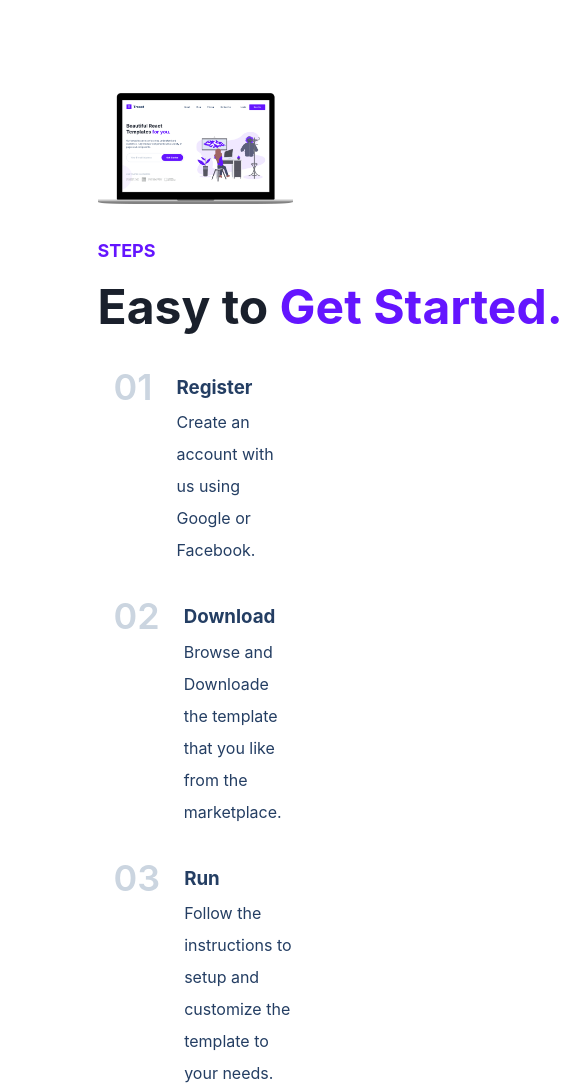
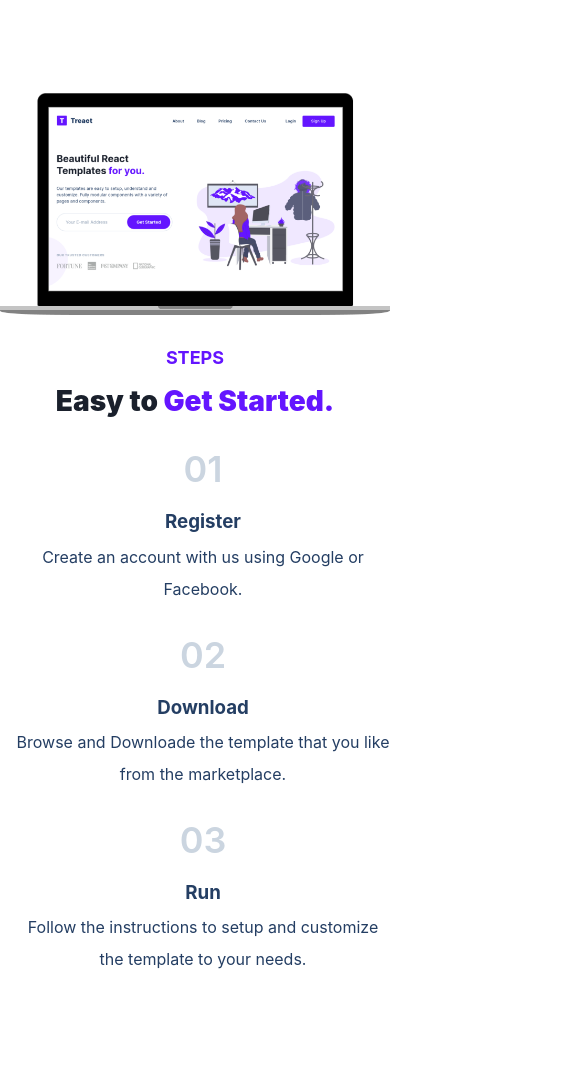
Before and after one commit to BenFeder/Treact-Project-HTML-CSS, a plain HTML site: page index.html in a window 390 px wide. Shown: the part 3575-4667 px from the top of the page, 563 px wide, since content can reach past the window. After the commit the page ends 4598 px from the top, so only its background shows below. Drawn offline with Linux system fonts and the light colour scheme.

Commit message:
Added mobile responsiveness to 'Get started/steps section

```diff
--- a/styles.css
+++ b/styles.css
@@ -522,4 +522,44 @@ h2 {
   .quality__row p {
     font-size: 16px;
   }
+
+  /* STEPS SECTION */
+
+  .get-started__row {
+    flex-direction: column;
+    align-items: center;
+    text-align: center;
+  }
+
+  .get-started__img {
+    width: 100%;
+    display: flex;
+    justify-content: center;
+  }
+
+  .steps__super--wrapper {
+    width: 100%;
+    align-items: center;
+  }
+
+  .steps__super--wrapper h6 {
+    text-align: center;
+  }
+
+   .steps__super--wrapper h1 {
+    text-align: center;
+    font-size: 28px;
+    font-weight: 900;
+  }
+
+  .steps--wrapper {
+    flex-direction: column;
+    align-items: center;
+    text-align: center;
+  }
+
+  .steps--wrapper h2 {
+    margin-bottom: 16px;
+    margin-right: 0;
+  }
 }
```
